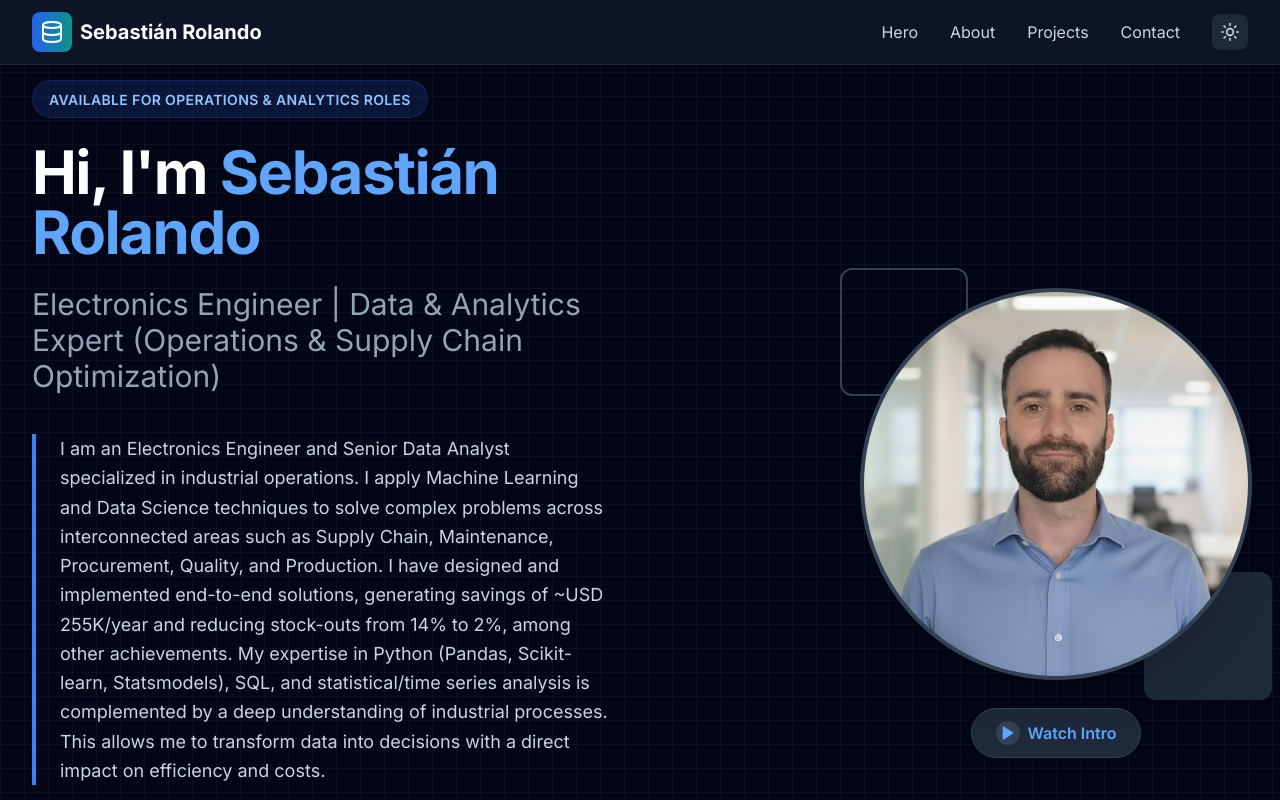
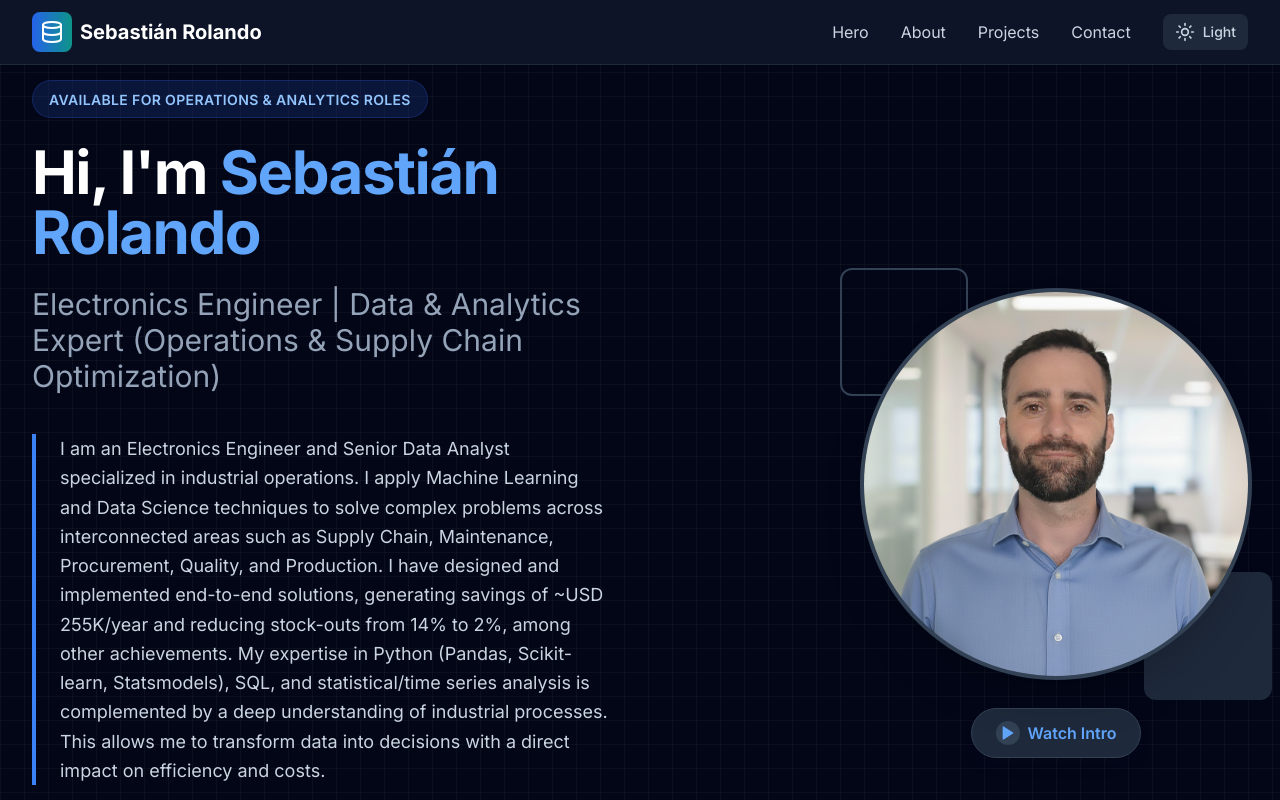
Before and after one commit to rolaseba/rolando-portfolio-page, a React (Vite) app: page /rolando-portfolio-page/projects/lstm-energy-demand in a window 1280 px wide. Shown: the top 800 px of the page. Built offline with nearby package versions, Linux system fonts and the light colour scheme.

Commit message:
Update script source in index.html and enhance theme toggle button in Header component

```diff
--- a/src/components/layout/Header.tsx
+++ b/src/components/layout/Header.tsx
@@ -62,10 +62,20 @@ const Header = () => {
             {/* Theme Toggle */}
             <button
               onClick={toggleTheme}
-              className="p-2 rounded-lg bg-gray-100 dark:bg-slate-800 text-gray-700 dark:text-slate-300 hover:bg-gray-200 dark:hover:bg-slate-700 transition-colors duration-200"
+              className="flex items-center gap-2 px-3 py-2 rounded-lg bg-gray-100 dark:bg-slate-800 text-gray-700 dark:text-slate-300 hover:bg-gray-200 dark:hover:bg-slate-700 transition-colors duration-200"
               aria-label="Toggle theme"
             >
-              {theme === 'light' ? <Moon className="h-5 w-5" /> : <Sun className="h-5 w-5" />}
+              {theme === 'light' ? (
+                <>
+                  <Moon className="h-5 w-5" />
+                  <span className="text-sm font-medium">Dark</span>
+                </>
+              ) : (
+                <>
+                  <Sun className="h-5 w-5" />
+                  <span className="text-sm font-medium">Light</span>
+                </>
+              )}
             </button>
           </nav>
 
```
Also changed, not shown: 2 other files (tests, documents, lock files or other folders).
